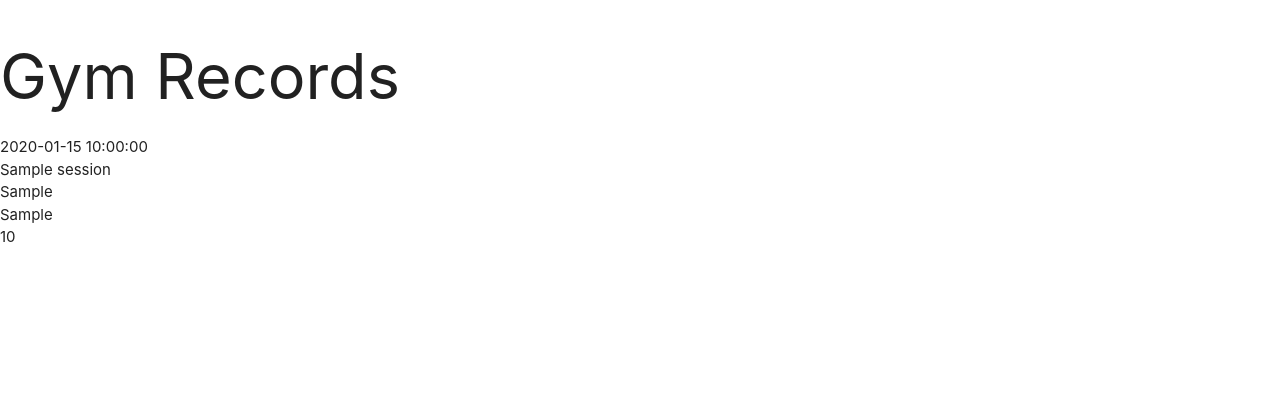
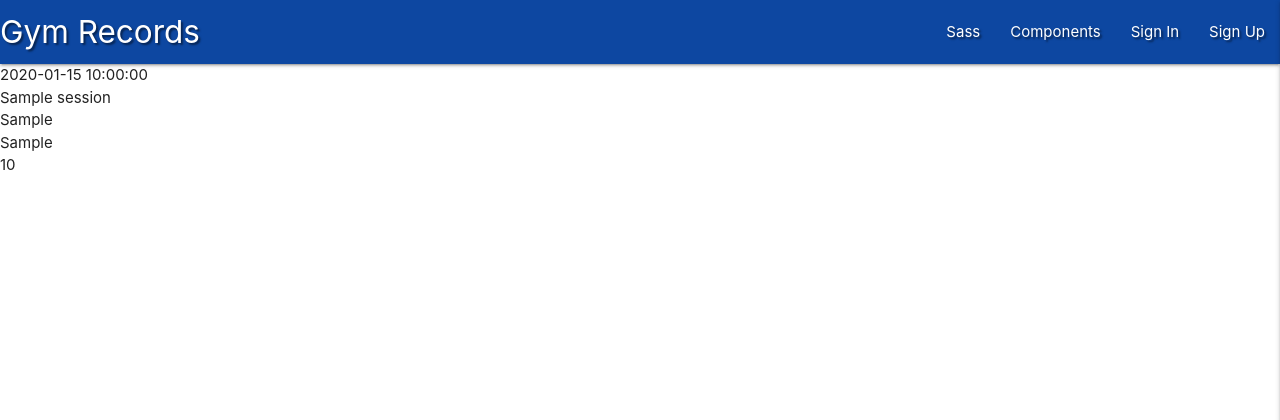
Before and after one commit to kylelawrencedev/gym-records-crud, a Flask app: template templates/overview.html in a window 1280 px wide. Shown: the top 420 px of the page. Run offline with Flask 2, Linux system fonts and the light colour scheme; the template is opened without the code that fills it: most values are stand-ins (such as "Sample title", 1, 10 or a date in 2020); some libraries are stand-ins or nearby versions.

Commit message:
Add Materialize Navbar and Sidenav

```diff
--- a/static/css/style.css
+++ b/static/css/style.css
@@ -0,0 +1,3 @@
+.text-shadow {
+    text-shadow: 2px 2px 2px rgba(0, 0, 0, 0.5);
+}
--- a/static/js/script.js
+++ b/static/js/script.js
@@ -0,0 +1,3 @@
+$(document).ready(function () {
+    $('.sidenav').sidenav({edge: "right"});
+});
--- a/templates/base.html
+++ b/templates/base.html
@@ -13,8 +13,31 @@
     <title>Gym Records</title>
 </head>
 <body>
+    <header>
+        <nav class="nav-extended text-shadow blue darken-4">
+            <!--Top Navbar-->
+            <div class="nav-wrapper">
+                <a href="{{ url_for('get_overview') }}" class="brand-logo">Gym Records</a>
+                <a href="#" data-target="mobile-demo" class="sidenav-trigger right"><i class="fas fa-bars"></i></a>
+                <ul class="right hide-on-med-and-down">
+                    <li><a href="#">Sass</a></li>
+                    <li><a href="#">Components</a></li>
+                    <li><a href="#">Sign In</a></li>
+                    <li><a href="#">Sign Up</a></li>
+                </ul>
+            </div>
+            </nav>
+            <!--Mobile sidenav-->
+            <ul class="sidenav" id="mobile-demo">
+                <li><a href="{{ url_for('get_overview') }}"><h4 class="center-align blue-text text-darken-4">Gym Records</h4></a></li>
+                <li><a href="#">Sass</a></li>
+                <li><a href="#">Components</a></li>
+                <li><a href="#">Sign In</a></li>
+                <li><a href="#">Sign Up</a></li>
+            </ul>
 
-    <h1>Gym Records</h1>
+    </header>
+
     {% block content %}
     {% endblock %}
 
```
